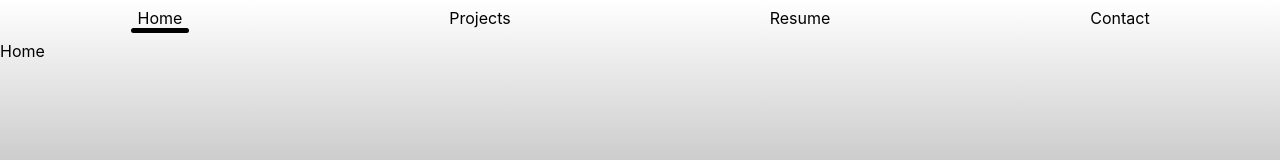
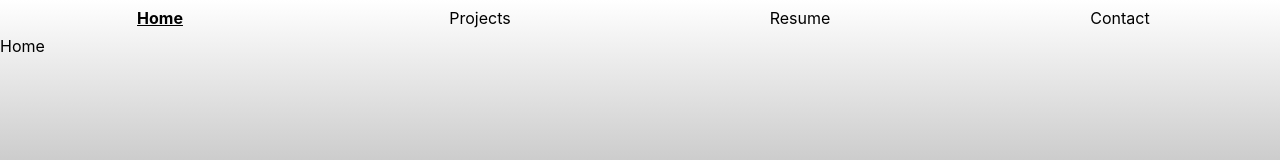
Before and after one commit to IsaacPeterson007/portfolio, a React (Create React App) app: page / in a window 1280 px wide. Shown: the top 160 px of the page. Built offline with nearby package versions, Linux system fonts and the light colour scheme.

Commit message:
underline fixed

```diff
--- a/src/components/NavItem.jsx
+++ b/src/components/NavItem.jsx
@@ -9,7 +9,7 @@ export default class NavItem extends Component {
             <div style={this.navItemContainer()}>
                 <div onClick={() => this.props.clicked(this.props.index)}>
                     <NavLink to={this.props.to} style={this.props.active ? this.navItemStyleActive() : this.navItemStyle()}>{this.props.text}</NavLink>
-                    <div style={this.props.active ? this.block() : null}></div>
+                    {/* <div style={this.props.active ? this.block() : null}></div> */}
                 </div>
             </div>
         )
@@ -27,7 +27,8 @@ export default class NavItem extends Component {
         return {
             color: '#000',
             textDecoration: 'none',
-            fontWeight: 'normal',
+            fontWeight: 'bold',
+            textDecoration: 'underline',
         }
     }
 
@@ -41,7 +42,7 @@ export default class NavItem extends Component {
 
     block = () => {
         return {
-            width: '18%',
+            width: '33vh',
             height: '5px',
             backgroundColor: 'black',
             margin: 'auto',
```
